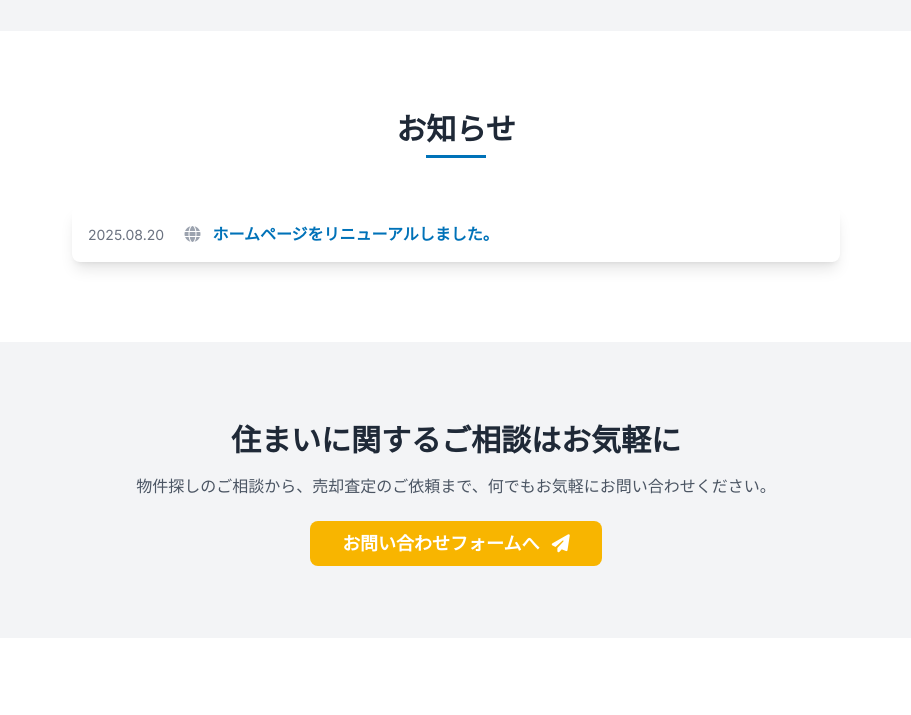
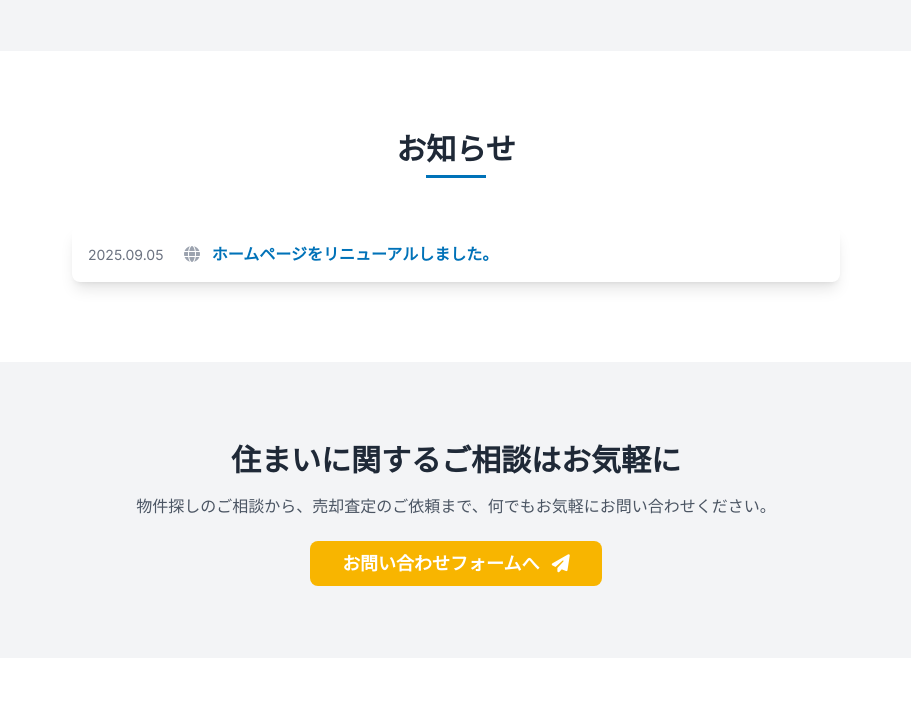
Before and after one commit to yajima1177/yajima1177, a plain HTML site: page index.html in a window 1280 px wide. Shown: the part 2000-2715 px from the top of the page, without its empty margins (184-1095 px from the left). Drawn offline with nearby package versions, Linux system fonts and the light colour scheme.

Commit message:
お知らせの日付を更新

```diff
--- a/index.html
+++ b/index.html
@@ -4,6 +4,7 @@
     <meta charset="UTF-8">
     <meta name="viewport" content="width=device-width, initial-scale=1.0">
     <title>有限会社 谷島商事 - 埼玉県羽生市の不動産会社</title>
+　<meta name="google-site-verification" content="JAd5fVPDiKjwqgvEPQ6782mxBCPbn9yIbcaThilEo6s" />
     <script src="https://cdn.tailwindcss.com"></script>
     <link href="https://fonts.googleapis.com/css2?family=Inter:wght@400;700&family=Noto+Sans+JP:wght@400;700;900&display=swap" rel="stylesheet">
     <script src="https://unpkg.com/scrollreveal"></script>
@@ -244,7 +245,7 @@
                     <ul class="divide-y divide-gray-200">
                         <li class="p-4">
                             <div>
-                                <time class="text-sm text-gray-500 mr-4">2025.08.20</time>
+                                <time class="text-sm text-gray-500 mr-4">2025.09.05</time>
                                 <span class="font-bold text-main-blue">
                                     <i class="fa-solid fa-globe mr-2 text-gray-400"></i>
                                     <span>ホームページをリニューアルしました。</span>
```
Also changed, not shown: images/11logo.png, images/gaikan.jpeg, images/lineqr.png, images/logo.png, images/noimage.jpg, images/scroll-to-top-btn-img.png, images/staff.jpeg, images/support.jpeg, images/yajimashoji_originalcharacter_A.png.
